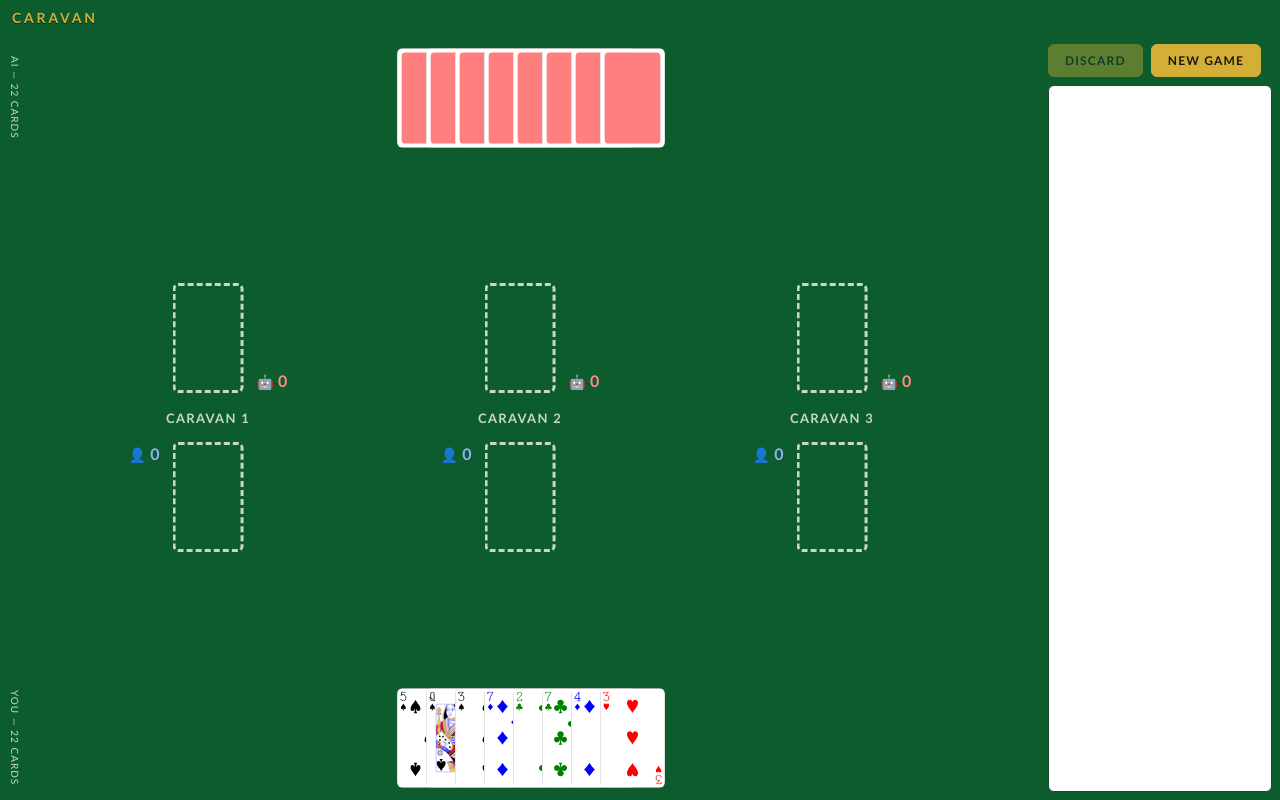
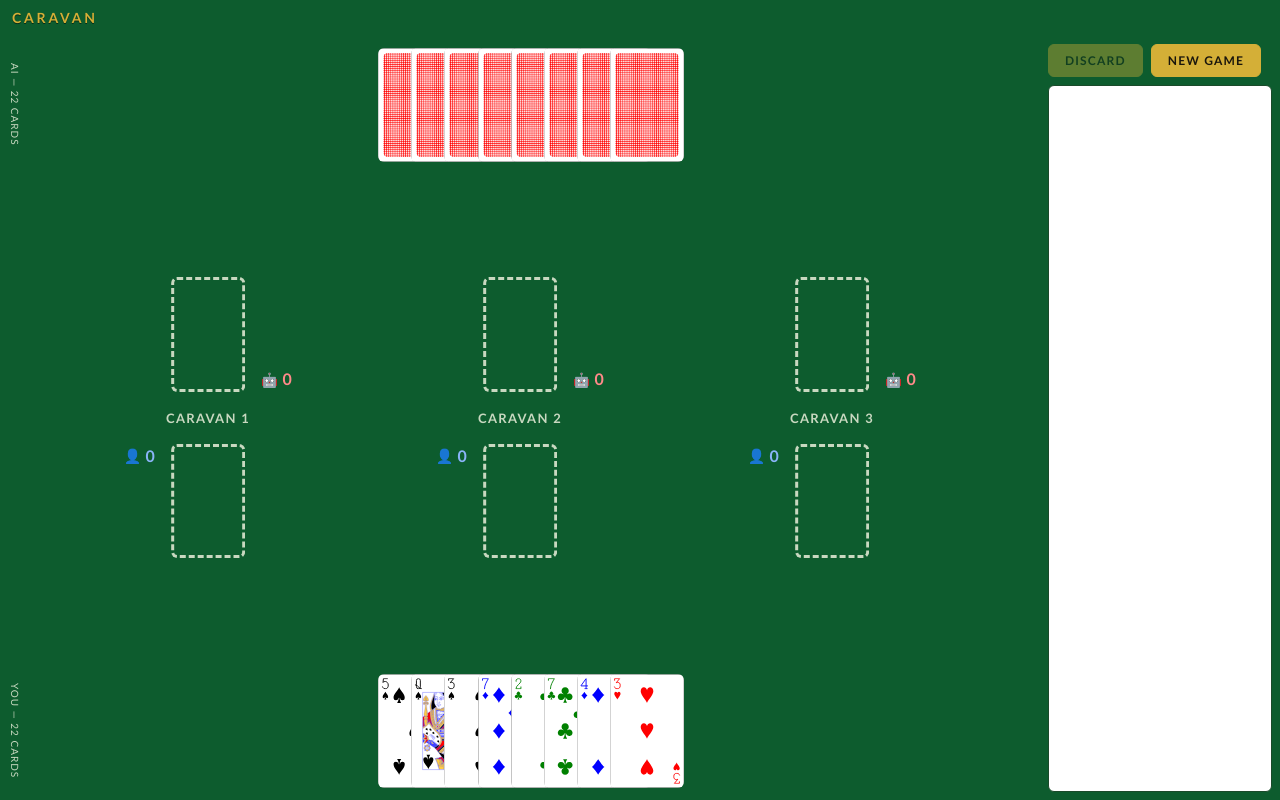
Before and after one commit to thekingofspain/caravan-game, a React (Vite) app: page / in a window 1280 px wide. Built offline with nearby package versions, Linux system fonts and the light colour scheme.

Commit message:
feat: enlarge card height by 1 vertical slot and match placeholder size

```diff
--- a/src/global.css
+++ b/src/global.css
@@ -21,7 +21,7 @@
   --radius: 6px;
   --font-base: "Trebuchet MS", "Segoe UI", system-ui, sans-serif;
 
-  --card-h: calc(100vh / 8);
+  --card-h: calc(100vh / 7);
   --card-w: calc(var(--card-h) * 212 / 329);
   --overlap-h: calc(var(--card-w) * 0.55);
   --overlap-v: calc(var(--card-h) * 0.28);
@@ -311,8 +311,8 @@ body {
 .caravan__empty {
   position: absolute;
   left: 50%;
-  width: calc(var(--card-w) * 1.1);
-  height: calc(var(--card-h) * 1.1);
+  width: var(--card-w);
+  height: var(--card-h);
   border: var(--card-border);
   border-radius: var(--radius);
   transition: border-color var(--transition-fast);
```
